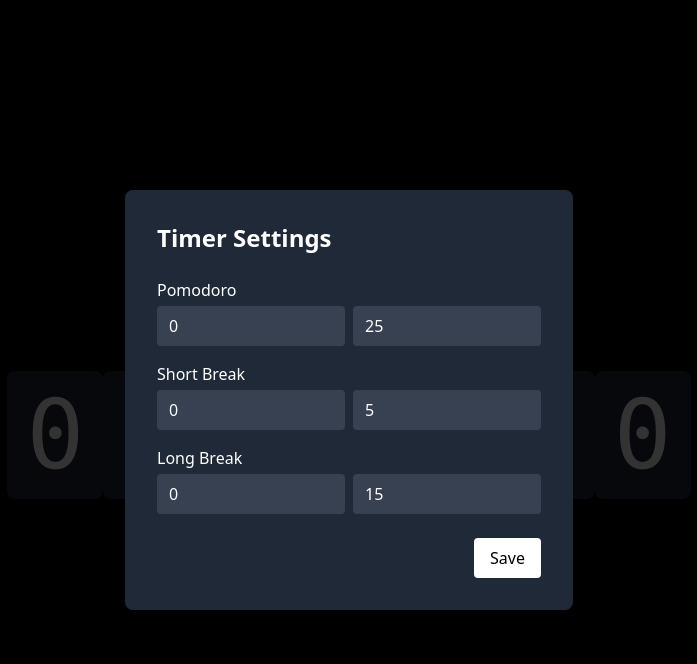
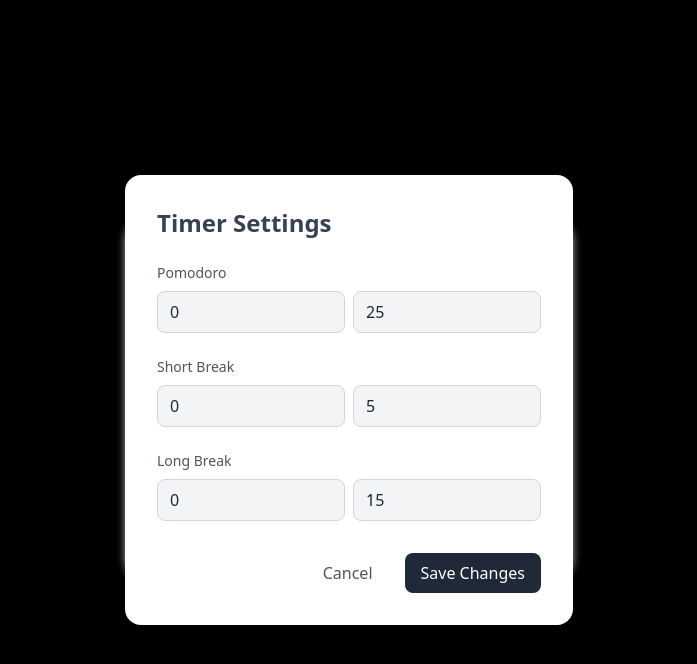
Before and after one commit to rk-vashista/Timer, a SvelteKit app: page / in a window 1280 px wide. Both pictures are taken after a click on the button 719 px from the left and 553 px from the top of the page. Shown: the top 664 px of the page, without its empty margins (291-988 px from the left). Built offline with nearby package versions, Linux system fonts and the light colour scheme.

Commit message:
Refactor UI components for improved styling and accessibility in timer application

```diff
--- a/src/components/Controls.svelte
+++ b/src/components/Controls.svelte
@@ -8,24 +8,26 @@
 
 <div class="flex gap-4 items-center">
   <button
-      class="px-6 py-2 bg-white text-black rounded-full text-lg font-medium"
+    class="px-6 py-3 bg-gray-800 text-white rounded-full text-sm font-medium shadow-lg hover:bg-gray-700 transition-all duration-300 ease-in-out"
     on:click={isRunning ? stopTimer : startTimer}
   >
-      {isRunning ? 'pause' : 'start'}
+    {isRunning ? 'Pause' : 'Start'}
   </button>
   <button
-      class="p-2 text-white rounded-full hover:bg-white/10"
+    class="p-3 text-gray-600 rounded-full hover:bg-gray-100 transition-all duration-300 ease-in-out"
     on:click={resetTimer}
+    aria-label="Reset timer"
   >
-      <svg viewBox="0 0 24 24" width="24" height="24" class="fill-current">
+    <svg viewBox="0 0 24 24" width="20" height="20" class="fill-current">
       <path d="M17.65 6.35A7.958 7.958 0 0012 4c-4.42 0-7.99 3.58-7.99 8s3.57 8 7.99 8c3.73 0 6.84-2.55 7.73-6h-2.08A5.99 5.99 0 0112 18c-3.31 0-6-2.69-6-6s2.69-6 6-6c1.66 0 3.14.69 4.22 1.78L13 11h7V4l-2.35 2.35z"/>
     </svg>
   </button>
   <button
-      class="p-2 text-white rounded-full hover:bg-white/10"
+    class="p-3 text-gray-600 rounded-full hover:bg-gray-100 transition-all duration-300 ease-in-out"
     on:click={() => showSettings = true}
+    aria-label="Open settings"
   >
-      <svg viewBox="0 0 24 24" width="24" height="24" class="fill-current">
+    <svg viewBox="0 0 24 24" width="20" height="20" class="fill-current">
       <path d="M19.14 12.94c.04-.3.06-.61.06-.94 0-.32-.02-.64-.07-.94l2.03-1.58c.18-.14.23-.41.12-.61l-1.92-3.32c-.12-.22-.37-.29-.59-.22l-2.39.96c-.5-.38-1.03-.7-1.62-.94l-.36-2.54c-.04-.24-.24-.41-.48-.41h-3.84c-.24 0-.43.17-.47.41l-.36 2.54c-.59.24-1.13.57-1.62.94l-2.39-.96c-.22-.08-.47 0-.59.22L2.74 8.87c-.12.21-.08.47.12.61l2.03 1.58c-.05.3-.07.62-.07.94s.02.64.07.94l-2.03 1.58c-.18.14-.23.41-.12.61l1.92 3.32c.12.22.37.29.59.22l2.39-.96c.5.38 1.03.7 1.62.94l.36 2.54c.05.24.24.41.48.41h3.84c.24 0 .44-.17.47-.41l.36-2.54c.59-.24 1.13-.56 1.62-.94l2.39.96c.22.08.47 0 .59-.22l1.92-3.32c.12-.22.07-.47-.12-.61l-2.01-1.58zM12 15.6c-1.98 0-3.6-1.62-3.6-3.6s1.62-3.6 3.6-3.6 3.6 1.62 3.6 3.6-1.62 3.6-3.6 3.6z"/>
     </svg>
   </button>
--- a/src/components/FlipClock.svelte
+++ b/src/components/FlipClock.svelte
@@ -27,22 +27,22 @@
   });
 </script>
 
-<div class="flex gap-2 text-6xl md:text-8xl font-mono">
+<div class="flex gap-2 text-5xl md:text-6xl font-mono">
   {#each ['hours', 'minutes', 'seconds'] as unit}
     <div class="flex">
       {#each getDigits(time[unit]) as digit, i (unit + i)}
         <div
-          class="relative w-16 h-24 md:w-24 md:h-32 bg-gray-800 rounded-lg overflow-hidden"
+          class="relative w-12 h-16 md:w-14 md:h-20 bg-gray-100 rounded-lg overflow-hidden shadow-inner"
           animate:flip={{ duration: 300, easing: cubicOut }}
         >
-          <div class="absolute inset-0 flex items-center justify-center">
+          <div class="absolute inset-0 flex items-center justify-center bg-white">
             {digit}
           </div>
         </div>
       {/each}
     </div>
     {#if unit !== 'seconds'}
-      <div class="flex items-center text-4xl px-2">:</div>
+      <div class="flex items-center text-3xl px-1 text-gray-400">:</div>
     {/if}
   {/each}
 </div>
--- a/src/components/ModeButtons.svelte
+++ b/src/components/ModeButtons.svelte
@@ -1,25 +1,21 @@
 <script>
-    export let mode;
-    export let setTimer;
-  </script>
+  export let mode;
+  export let setTimer;
 
-  <div class="flex gap-4">
+  const modes = [
+    { id: 'pomodoro', label: 'Pomodoro' },
+    { id: 'shortBreak', label: 'Short Break' },
+    { id: 'longBreak', label: 'Long Break' }
+  ];
+</script>
+
+<div class="flex gap-2 bg-gray-100 p-1 rounded-full">
+  {#each modes as { id, label }}
     <button
-      class="px-4 py-2 rounded-full {mode === 'pomodoro' ? 'bg-white text-black' : 'bg-transparent text-white border border-white/20'}"
-      on:click={() => setTimer('pomodoro')}
+      class="px-4 py-2 rounded-full transition-all duration-300 ease-in-out text-sm {mode === id ? 'bg-white text-gray-800 shadow-md' : 'text-gray-600 hover:bg-gray-200'}"
+      on:click={() => setTimer(id)}
     >
-      pomodoro
+      {label}
     </button>
-    <button
-      class="px-4 py-2 rounded-full {mode === 'shortBreak' ? 'bg-white text-black' : 'bg-transparent text-white border border-white/20'}"
-      on:click={() => setTimer('shortBreak')}
-    >
-      short break
-    </button>
-    <button
-      class="px-4 py-2 rounded-full {mode === 'longBreak' ? 'bg-white text-black' : 'bg-transparent text-white border border-white/20'}"
-      on:click={() => setTimer('longBreak')}
-    >
-      long break
-    </button>
-  </div>
+  {/each}
+</div>
--- a/src/components/SettingsModal.svelte
+++ b/src/components/SettingsModal.svelte
@@ -8,45 +8,63 @@
   function handleSave() {
     updateSettings(localSettings);
   }
+
+  function handleClose() {
+    showSettings = false;
+  }
 </script>
 
 {#if showSettings}
-  <div class="fixed inset-0 bg-black/80 flex items-center justify-center p-4">
-    <div class="bg-gray-800 p-8 rounded-lg w-full max-w-md">
-      <h2 class="text-2xl font-bold mb-6">Timer Settings</h2>
-      <div class="space-y-4">
-        {#each ['pomodoro', 'shortBreak', 'longBreak'] as mode}
+  <div class="fixed inset-0 bg-black/30 backdrop-blur-sm flex items-center justify-center p-4 z-50">
+    <div class="bg-white text-gray-800 p-8 rounded-2xl w-full max-w-md shadow-2xl">
+      <h2 class="text-2xl font-bold mb-6 text-gray-700">Timer Settings</h2>
+      <div class="space-y-6">
+        {#each Object.entries(localSettings) as [mode, time]}
           <div>
-            <label for={mode} class="block mb-1 capitalize">{mode.replace(/([A-Z])/g, ' $1').trim()}</label>
+            <label for={mode} class="block mb-2 text-sm font-medium text-gray-600 capitalize">
+              {mode.replace(/([A-Z])/g, ' $1').trim()}
+            </label>
             <div class="flex gap-2">
+              <div class="flex-1">
+                <label for={`${mode}-hours`} class="sr-only">Hours</label>
                 <input
                   type="number"
                   id={`${mode}-hours`}
-                bind:value={localSettings[mode].hours}
+                  bind:value={time.hours}
                   min="0"
                   max="23"
-                class="w-full bg-gray-700 text-white px-3 py-2 rounded"
+                  class="w-full px-3 py-2 bg-gray-100 border border-gray-300 rounded-lg focus:ring-2 focus:ring-gray-400 focus:border-transparent"
                   placeholder="Hours"
                 />
+              </div>
+              <div class="flex-1">
+                <label for={`${mode}-minutes`} class="sr-only">Minutes</label>
                 <input
                   type="number"
                   id={`${mode}-minutes`}
-                bind:value={localSettings[mode].minutes}
+                  bind:value={time.minutes}
                   min="0"
                   max="59"
-                class="w-full bg-gray-700 text-white px-3 py-2 rounded"
+                  class="w-full px-3 py-2 bg-gray-100 border border-gray-300 rounded-lg focus:ring-2 focus:ring-gray-400 focus:border-transparent"
                   placeholder="Minutes"
                 />
               </div>
             </div>
+          </div>
         {/each}
       </div>
-      <div class="mt-6 flex justify-end">
+      <div class="mt-8 flex justify-end gap-4">
+        <button
+          on:click={handleClose}
+          class="px-4 py-2 text-gray-600 hover:text-gray-800 transition-colors duration-300"
+        >
+          Cancel
+        </button>
         <button
           on:click={handleSave}
-          class="px-4 py-2 bg-white text-black rounded"
+          class="px-4 py-2 bg-gray-800 text-white rounded-lg hover:bg-gray-700 transition-colors duration-300"
         >
-          Save
+          Save Changes
         </button>
       </div>
     </div>
--- a/src/components/Timer.svelte
+++ b/src/components/Timer.svelte
@@ -67,7 +67,7 @@
   });
 </script>
 
-<div class="w-full max-w-xl flex flex-col items-center gap-8">
+<div class="flex flex-col items-center gap-8">
   <ModeButtons {mode} {setTimer} />
   <FlipClock {time} />
   <Controls {isRunning} {startTimer} {stopTimer} {resetTimer} bind:showSettings />
--- a/src/routes/+page.svelte
+++ b/src/routes/+page.svelte
@@ -1,8 +1,10 @@
 <script>
-    import Timer from '../components/Timer.svelte';
-  </script>
+  import Timer from '../components/Timer.svelte';
+</script>
 
-  <main class="min-h-screen bg-black text-white flex flex-col items-center justify-center p-4">
-    <h1 class="text-4xl font-light mb-8">study with me.io</h1>
+<main class="min-h-screen bg-black text-gray-800 flex flex-col items-center justify-center p-4">
+  <div class="w-full max-w-md bg-white rounded-3xl shadow-xl p-8">
+    <h1 class="text-3xl font-light mb-8 text-center text-gray-700">Pomodoro Timer</h1>
     <Timer />
-  </main>
+  </div>
+</main>
```
Lines whose indentation alone changed are shown as unchanged.
